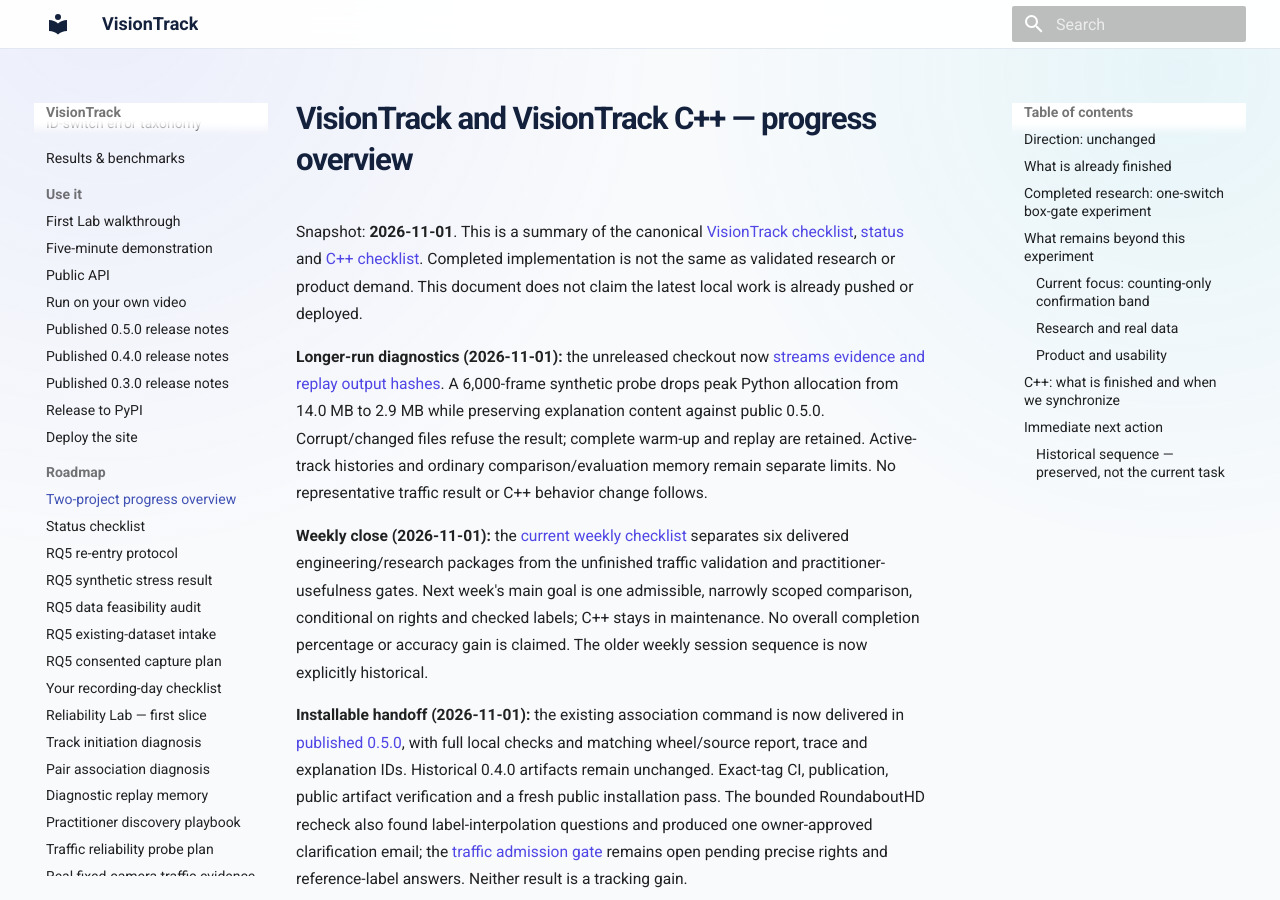
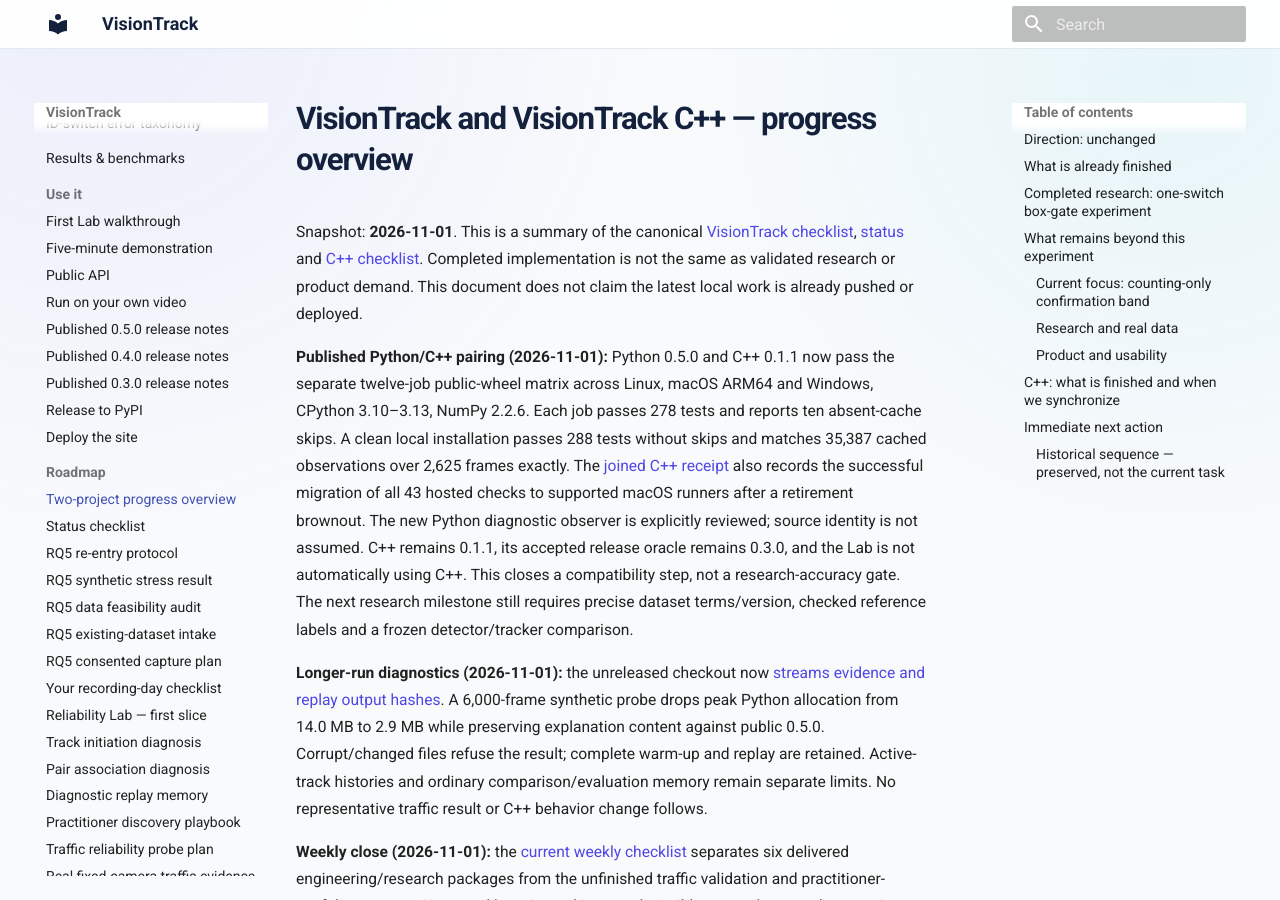
Before and after one commit to hulagerushikesh/visiontrack, an MkDocs documentation site: the page built from docs/PROGRESS_OVERVIEW.md, in a window 1280 px wide and 900 px high. Built offline with MkDocs 1.6.1 and Material for MkDocs 9.7.7, drawn with Linux system fonts in a browser that asks for light colours.

Commit message:
Record public Python and C++ compatibility checkpoint

```diff
--- a/docs/PROGRESS_OVERVIEW.md
+++ b/docs/PROGRESS_OVERVIEW.md
@@ -5,6 +5,20 @@
 [C++ checklist](https://github.com/hulagerushikesh/visiontrack-cpp/blob/main/NEXT_STEPS.md).
 Completed implementation is not the same as validated research or product demand.
 This document does not claim the latest local work is already pushed or deployed.
+
+**Published Python/C++ pairing (2026-11-01):** Python 0.5.0 and C++ 0.1.1 now
+pass the separate twelve-job public-wheel matrix across Linux, macOS ARM64 and
+Windows, CPython 3.10–3.13, NumPy 2.2.6. Each job passes 278 tests and reports
+ten absent-cache skips. A clean local installation passes 288 tests without
+skips and matches 35,387 cached observations over 2,625 frames exactly.
+The [joined C++ receipt](https://github.com/hulagerushikesh/visiontrack-cpp/blob/main/compatibility/prospective_oracle_0.5.0_evidence.json)
+also records the successful migration of all 43 hosted checks to supported
+macOS runners after a retirement brownout. The new Python diagnostic observer
+is explicitly reviewed; source identity is not assumed. C++ remains 0.1.1,
+its accepted release oracle remains 0.3.0, and the Lab is not automatically
+using C++. This closes a compatibility step, not a research-accuracy gate.
+The next research milestone still requires precise dataset terms/version,
+checked reference labels and a frozen detector/tracker comparison.
 
 **Longer-run diagnostics (2026-11-01):** the unreleased checkout now
 [streams evidence and replay output hashes](DIAGNOSTIC_REPLAY_SCALING.md).
```
